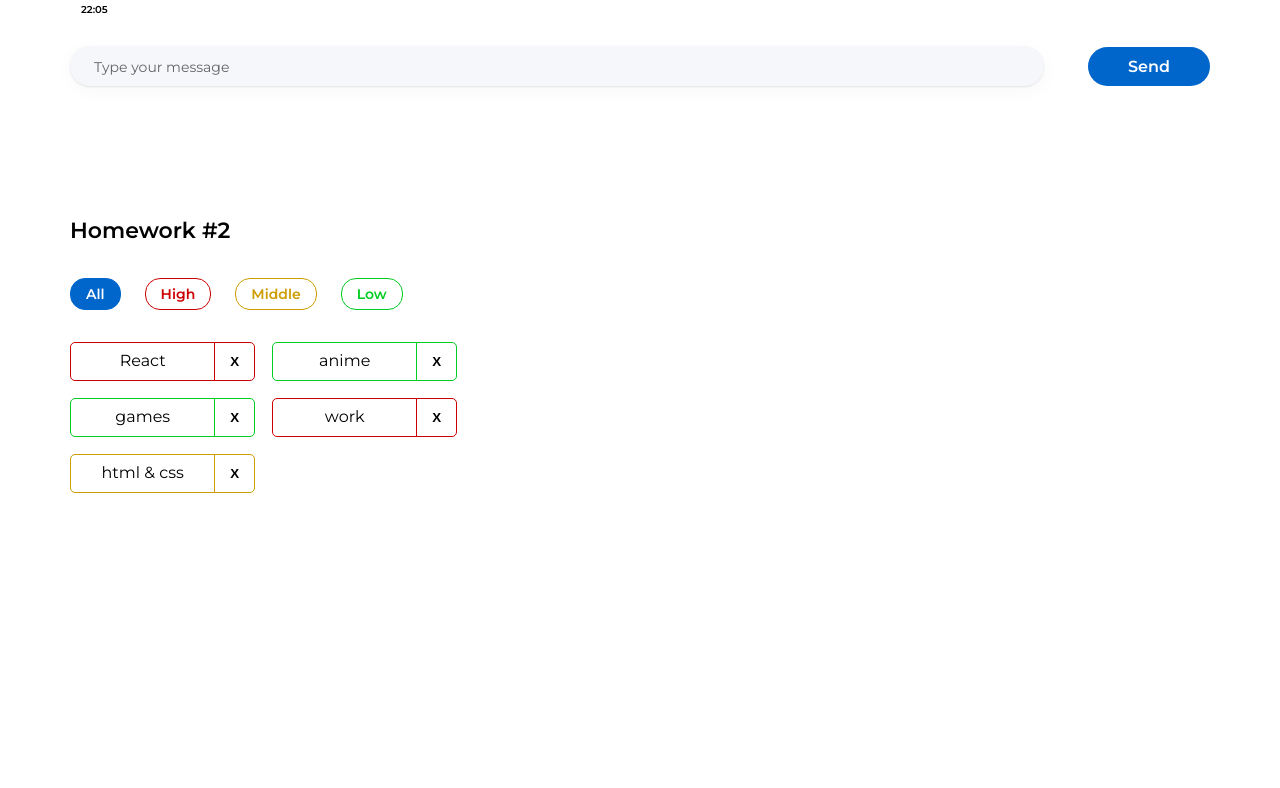
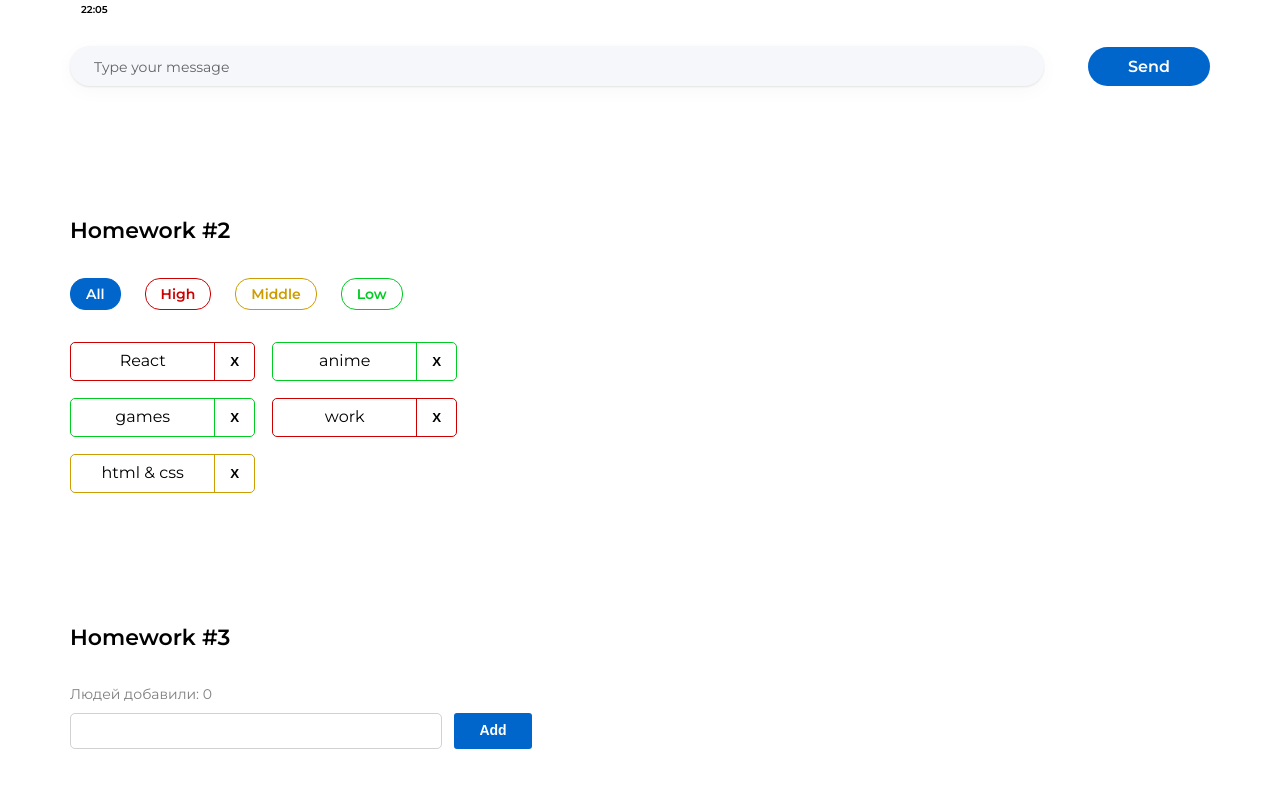
Before and after one commit to DruzhininaElena/hws2, a React (Create React App) app: page /#/pre-junior in a window 1280 px wide. Before the commit this address led to /. Shown: the part 362-1150 px from the top of the page. Before the commit the page ends 855 px from the top, so only its background shows below. Built offline with nearby package versions, Linux system fonts and the light colour scheme.

Commit message:
completed HW3

```diff
--- a/src/s1-main/App.module.css
+++ b/src/s1-main/App.module.css
@@ -1,5 +1,6 @@
 .App {
     --header_height: 60px;
+    margin-bottom: 50px;
 }
 
 .hw {
--- a/src/s1-main/App.tsx
+++ b/src/s1-main/App.tsx
@@ -2,6 +2,7 @@
 import s from './App.module.css'
 import HW1 from '../s2-homeworks/hw01/HW1'
 import HW2 from '../s2-homeworks/hw02/HW2'
+import HW3 from '../s2-homeworks/hw03/HW3';
 
 function App() {
     return (
@@ -9,7 +10,7 @@
             <HW1/>
             {/*раскомментировать по ходу выполнения*/}
             <HW2/>
-            {/*<HW3/>*/}
+            <HW3/>
             {/*<HW4/>*/}
 
             {/*при выполнении дз 5 и более - закомментировать здесь дз 1-4, так как они есть внутри дз 5*/}
--- a/src/s2-homeworks/hw03/Greeting.module.css
+++ b/src/s2-homeworks/hw03/Greeting.module.css
@@ -2,21 +2,50 @@
 }
 
 .inputAndButtonContainer {
+    display: flex;
+    gap: 12px;
 }
 
 .error {
+    color: rgb(204, 0, 0);
+    font-size: 14px;
+    font-weight: 400;
 }
 
 .input {
+    border: 1px solid rgb(209, 209, 209);
+    border-radius: 5px;
+    width: 372px;
+    height: 36px;
+    padding: 8px 12px;
+    margin-bottom: 10px;
+
+    font-weight: 500;
+    font-size: 16px;
+    color: #000;
 }
 
 .input:focus {
+    outline: 2px solid #06c;
+    border: none
 }
 
 .errorInput {
+    border: 1px solid rgb(204, 0, 0);
 }
 
 .button {
+    border-radius: 3px;
+    padding: 5px 24px;
+    width: 78px;
+    height: 36px;
+    background-color: #06c;
+    border: none;
+
+    font-weight: 600;
+    font-size: 14px;
+    line-height: 1.42857;
+    color: #fff;
 }
 
 .button:focus {
@@ -29,7 +58,14 @@
 }
 
 .text {
+    font-weight: 400;
+    font-size: 14px;
+    color: rgba(0, 0, 0, 0.5);
+    margin-bottom: 9px;
 }
 
 .greeting {
+    font-weight: 500;
+    font-size: 14px;
+    color: #000
 }
--- a/src/s2-homeworks/hw03/Greeting.tsx
+++ b/src/s2-homeworks/hw03/Greeting.tsx
@@ -2,14 +2,14 @@
 import s from './Greeting.module.css'
 
 type GreetingPropsType = {
-    name: any // need to fix any
-    setNameCallback: any // need to fix any
-    addUser: any // need to fix any
-    onBlur: any // need to fix any
-    onEnter: any // need to fix any
-    error: any // need to fix any
-    totalUsers: any // need to fix any
-    lastUserName?: any // need to fix any
+    name: string
+    setNameCallback: (e: ChangeEvent<HTMLInputElement>) => void
+    addUser: () => void
+    onBlur: () => void
+    onEnter: (e: KeyboardEvent<HTMLInputElement>) => void
+    error: string
+    totalUsers: number
+    lastUserName?: string
 }
 
 // презентационная компонента (для верстальщика)
@@ -25,7 +25,7 @@
         lastUserName,
     } // деструктуризация пропсов
 ) => {
-    const inputClass = s.errorInput // need to fix with (?:)
+    const inputClass = s.input + (error ? ` ${s.errorInput}` : '')
 
     return (
         <div id={'hw3-form'} className={s.greetingForm}>
@@ -57,7 +57,7 @@
                     className={s.button}
                     disabled={!name.trim()}
                 >
-                    add
+                    Add
                 </button>
             </div>
 
--- a/src/s2-homeworks/hw03/GreetingContainer.tsx
+++ b/src/s2-homeworks/hw03/GreetingContainer.tsx
@@ -1,20 +1,28 @@
-import React, { ChangeEvent, KeyboardEvent, useState } from 'react'
+import React, {ChangeEvent, KeyboardEvent, useState} from 'react'
 import Greeting from './Greeting'
-import { UserType } from './HW3'
+import {UserType} from './HW3'
 
 type GreetingContainerPropsType = {
-    users: any // need to fix any
-    addUserCallback: any // need to fix any
+    users: UserType[]
+    addUserCallback: (name: string) => void
 }
 
-export const pureAddUser = (name: any, setError: any, setName: any, addUserCallback: any) => {
+export const pureAddUser = (name: string, setError: (error: string) => void, setName: (name: string) => void, addUserCallback: (name: string) => void) => {
+    if (!name.trim()) setError('Ошибка! Введите имя!')
+    else {
+        addUserCallback(name)
+        setName('')
+    }
     // если имя пустое - показать ошибку, иначе - добавить юзера и очистить инпут
 }
 
-export const pureOnBlur = (name: any, setError: any) => { // если имя пустое - показать ошибку
+export const pureOnBlur = (name: string, setError: (error: string) => void) => {
+    if (!name.trim()) setError('Ошибка! Введите имя!')// если имя пустое - показать ошибку
 }
 
-export const pureOnEnter = (e: any, addUser: any) => { // если нажата кнопка Enter - добавить
+export const pureOnEnter = (e: KeyboardEvent<HTMLInputElement>, addUser: () => void) => {
+    if (e.key === 'Enter') addUser()
+    // если нажата кнопка Enter - добавить
 }
 
 // более простой и понятный для новичков
@@ -22,15 +30,15 @@
 
 // более современный и удобный для про :)
 const GreetingContainer: React.FC<GreetingContainerPropsType> = ({
-    users,
-    addUserCallback,
-}) => {
+                                                                     users,
+                                                                     addUserCallback,
+                                                                 }) => {
     // деструктуризация пропсов
-    const [name, setName] = useState<any>('') // need to fix any
-    const [error, setError] = useState<any>('') // need to fix any
+    const [name, setName] = useState<string>('') // need to fix any
+    const [error, setError] = useState<string>('') // need to fix any
 
-    const setNameCallback = (e: any) => { // need to fix any
-        setName('some name') // need to fix
+    const setNameCallback = (e: ChangeEvent<HTMLInputElement>) => { // need to fix any
+        setName(e.currentTarget.value) // need to fix
 
         error && setError('')
     }
@@ -42,12 +50,12 @@
         pureOnBlur(name, setError)
     }
 
-    const onEnter = (e: any) => {
+    const onEnter = (e: KeyboardEvent<HTMLInputElement>) => {
         pureOnEnter(e, addUser)
     }
 
-    const totalUsers = 0 // need to fix
-    const lastUserName = 'some name' // need to fix
+    const totalUsers = users.length
+    const lastUserName = users.length  ? users[users.length - 1].name : ''
 
     return (
         <Greeting
--- a/src/s2-homeworks/hw03/HW3.tsx
+++ b/src/s2-homeworks/hw03/HW3.tsx
@@ -4,35 +4,37 @@
 import GreetingContainer from './GreetingContainer'
 
 /*
-* 1 - описать тип UserType
-* 2 - указать нужный тип в useState с users
-* 3 - дописать типы и логику функции pureAddUserCallback и проверить её тестами
-* 4 - в файле GreetingContainer.tsx дописать типизацию пропсов
-* 5 - в файле GreetingContainer.tsx указать нужные типы в useState с name и error
-* 6 - в файле GreetingContainer.tsx дописать тип и логику функции setNameCallback
-* 7 - в файле GreetingContainer.tsx дописать логику функций pureAddUser, pureOnBlur, pureOnEnter и проверить их тестами
-* 8 - в файле GreetingContainer.tsx вычислить количество добавленных и имя последнего (totalUsers, lastUserName)
-* 9 - в файле Greeting.tsx дописать типизацию пропсов
-* 10 - в файле Greeting.tsx вычислить inputClass в зависимости от наличия ошибки
+* 1 - описать тип UserType!!!!!!!!
+* 2 - указать нужный тип в useState с users!!!!!!!!!!!!!!
+* 3 - дописать типы и логику функции pureAddUserCallback и проверить её тестами!!!!!!!
+* 4 - в файле GreetingContainer.tsx дописать типизацию пропсов!!!!!!!!!!!
+* 5 - в файле GreetingContainer.tsx указать нужные типы в useState с name и error!!!!!!!!!!
+* 6 - в файле GreetingContainer.tsx дописать тип и логику функции setNameCallback!!!
+* 7 - в файле GreetingContainer.tsx дописать логику функций pureAddUser, pureOnBlur, pureOnEnter и проверить их тестами!!!!!!!!!!
+* 8 - в файле GreetingContainer.tsx вычислить количество добавленных и имя последнего (totalUsers, lastUserName)!!!!!
+* 9 - в файле Greeting.tsx дописать типизацию пропсов!!!!!!!!
+* 10 - в файле Greeting.tsx вычислить inputClass в зависимости от наличия ошибки!!!!!!
 * 11 - сделать стили в соответствии с дизайном
 * */
 
 // types
 export type UserType = {
-    _id: any // need to fix any
-    name: any // need to fix any
+    _id: string // need to fix any
+    name: string // need to fix any
 }
 
-export const pureAddUserCallback = (name: any, setUsers: any, users: any) => { // need to fix any
-    const user = { // need to fix
+export const pureAddUserCallback = (name: string, setUsers: (u: UserType[]) => void, users: UserType[]) => {
+    const user = {
+        _id: v1(),
+        name
     }
     setUsers([...users, user])
 }
 
 const HW3 = () => {
-    const [users, setUsers] = useState<any>([]) // need to fix any
+    const [users, setUsers] = useState<UserType[]>([]) // need to fix any
 
-    const addUserCallback = (name: any) => { // need to fix any
+    const addUserCallback = (name: string) => { // need to fix any
         pureAddUserCallback(name, setUsers, users)
     }
 
```
Also changed, not shown: 2 other files (tests, documents, lock files or other folders).
